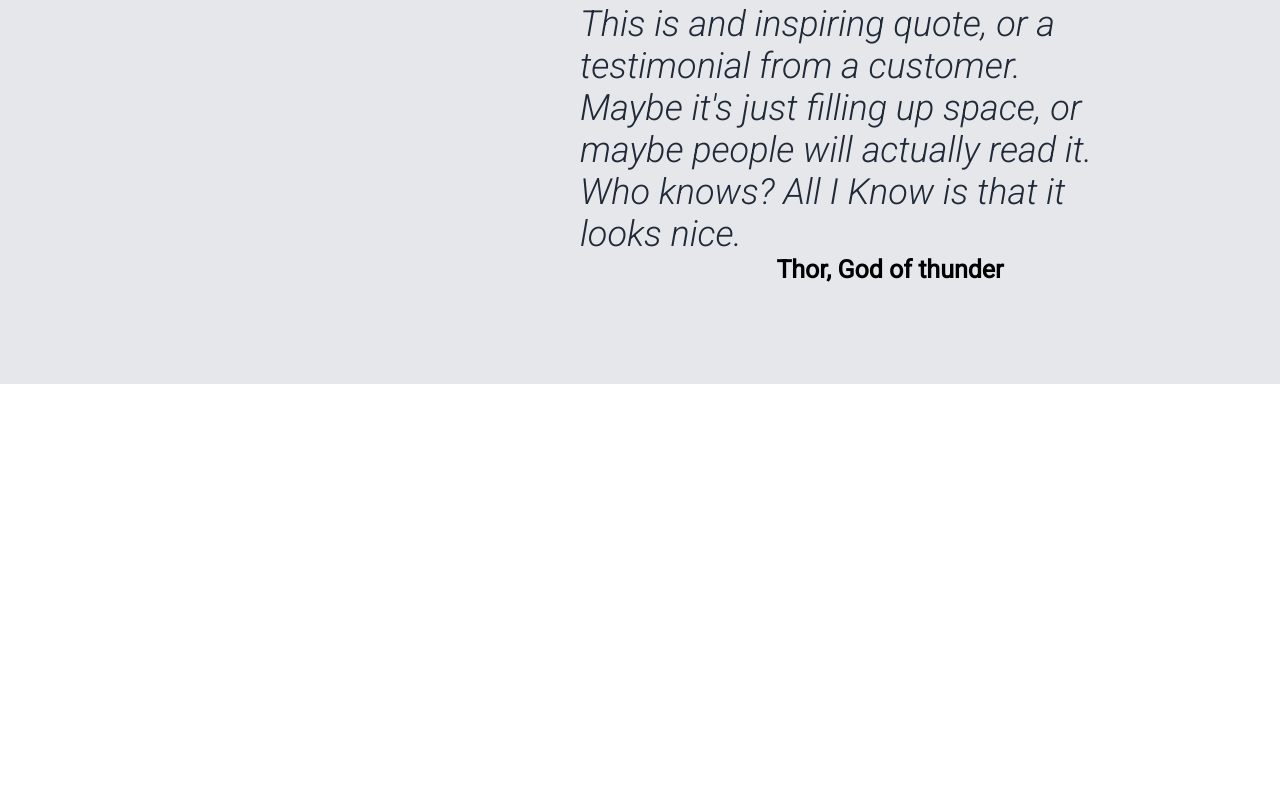
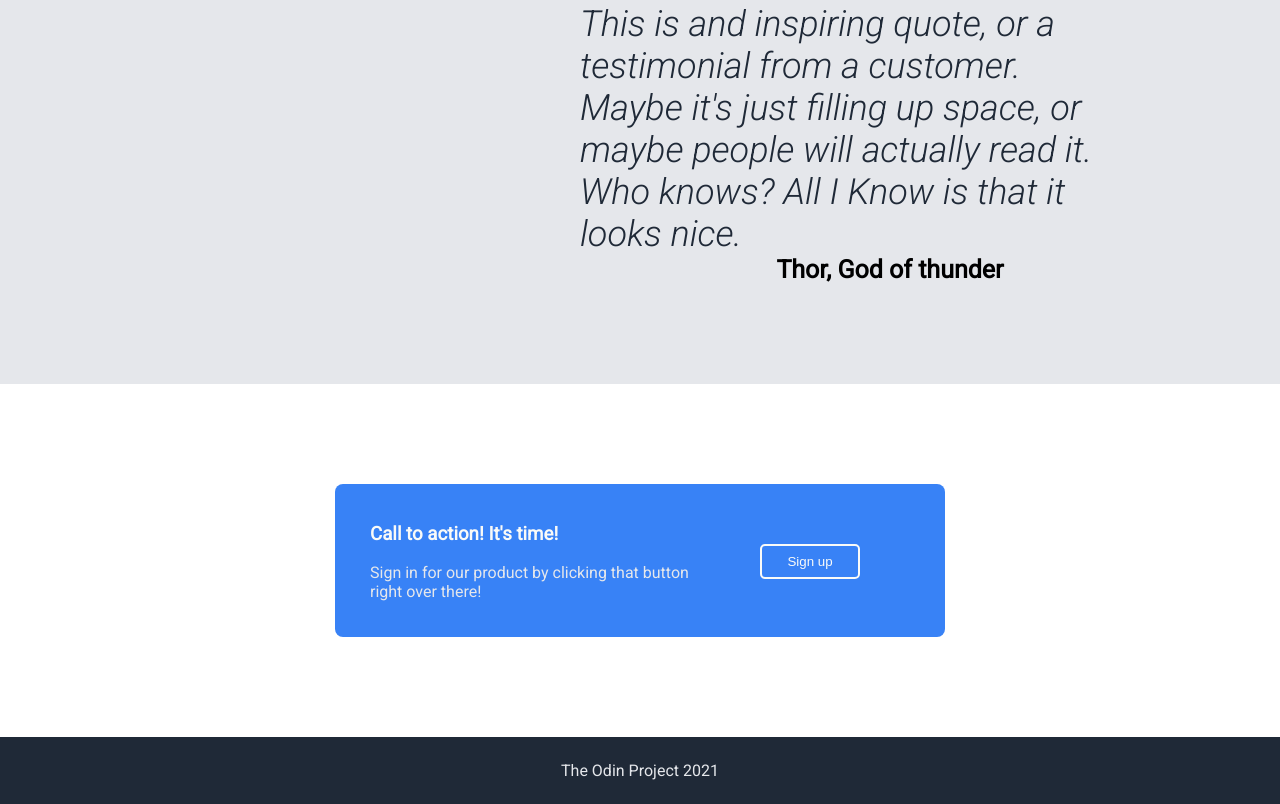
Before and after one commit to Jwilkins48/Landing_Page, a plain HTML site: page index.html in a window 1280 px wide. Shown: the part 1056-1860 px from the top of the page. Before the commit the page ends 1440 px from the top, so only its background shows below. Drawn offline with Linux system fonts and the light colour scheme.

Commit message:
added section4 html/css and footer

```diff
--- a/index.html
+++ b/index.html
@@ -70,6 +70,19 @@
         <div class="name">Thor, God of thunder</div>
 
     </div>
+    <!-- Section four -->
+    <div class="signUp-container">
+        <div class="action">
+            <div class="action-content">
+                <h3 class="action-heading">Call to action! It's time!</h3>
+                <p class="action-subtext">Sign in for our product by clicking that button right over there!</p>
+            </div>
+            <button class="signUp-btn">Sign up</button>
+        </div>
+    </div>
+    <footer class="footer">
+        <p class="odin">The Odin Project 2021</p>
+    </footer>
 </body>
 
 </html>
--- a/style.css
+++ b/style.css
@@ -164,3 +164,47 @@ a {
   margin-left: 500px;
   font-weight: bold;
 }
+
+/* Fourth section */
+
+.signUp-container{
+    display: flex;
+    padding: 100px;
+    justify-content: center;
+    align-items: center;
+}
+
+.action{
+    background-color: #3882f6;
+    color: #f9faf8;
+    padding: 20px 35px;
+    display: flex;
+    border-radius: 8px;
+    width: 50%;
+    justify-content: space-evenly;
+}
+
+.signUp-btn{
+    margin: 40px 50px 15px 40px;
+    height: 35px;
+    width: 120px;
+    background-color:#3882f6;
+    color: #f9faf8;
+    border: solid 2px #f9faf8;
+    border-radius: 5px;
+}
+
+.action-subtext{
+    color:#e5e7eb;
+}
+
+/* Footer */
+
+footer{
+    background-color: #1f2937;
+    color: #e5e7eb;
+    display: flex;
+    justify-content: center;
+    align-items: center;
+    padding: 8px;
+}
```
